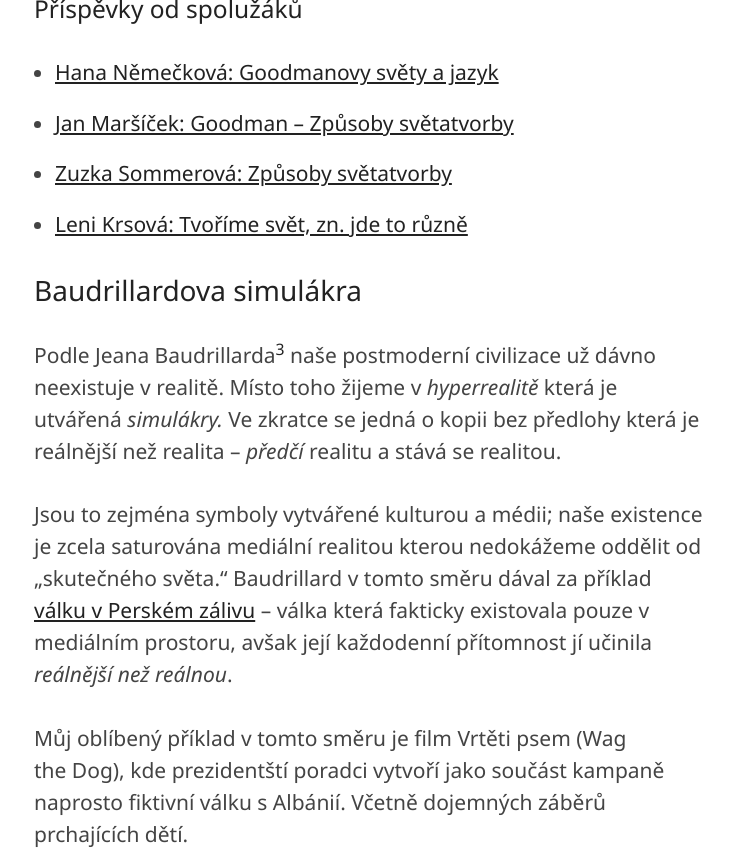
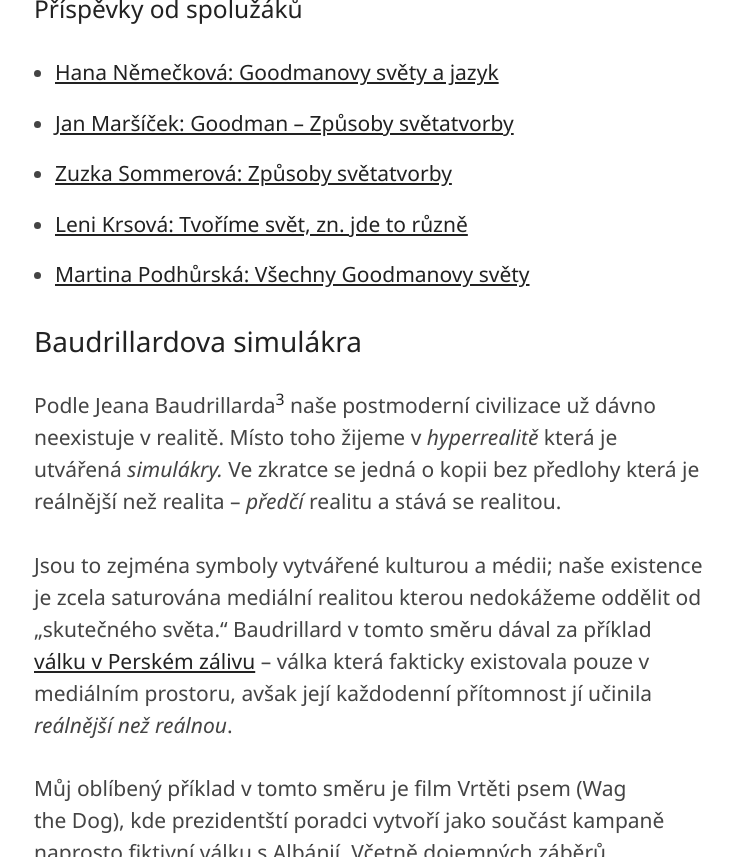
Before and after one commit to jnv/bitoff.cz, a Jekyll site: the page built from _posts/2015-09-18-zsnm3456.md, in a window 1280 px wide and 900 px high, scrolled down 2539 px, cut to the strip 0-857 px from the top of the window. Shown: the whole strip, without its empty margins (270-1003 px from the left). Built offline with Jekyll 4.4.1, drawn with Linux system fonts in a browser that asks for light colours; some web fonts are replaced.

Commit message:
Add missing link to Goodman

```diff
--- a/_posts/2015-09-18-zsnm3456.md
+++ b/_posts/2015-09-18-zsnm3456.md
@@ -44,6 +44,7 @@ Už vás z toho bolí hlava? Pustíme si radši písníčku.
 * [Jan Maršíček: Goodman – Způsoby světatvorby](http://janmarsicek.tumblr.com/post/97510169195/goodman-zp%C5%AFsoby-sv%C4%9Btatvorby)
 * [Zuzka Sommerová: Způsoby světatvorby](http://stunomestuff.blogspot.cz/2014/08/zpusoby-svetatvorby.html)
 * [Leni Krsová: Tvoříme svět, zn. jde to různě](http://www.lenikrsova.cz/2015/09/13/zsnm-3-tvorime-svet-zn-jde-to-ruzne/)
+* [Martina Podhůrská: Všechny Goodmanovy světy](https://martpod.wordpress.com/2014/08/26/vsechny-goodmanovy-svety/)
 
 # Baudrillardova simulákra
 
```
